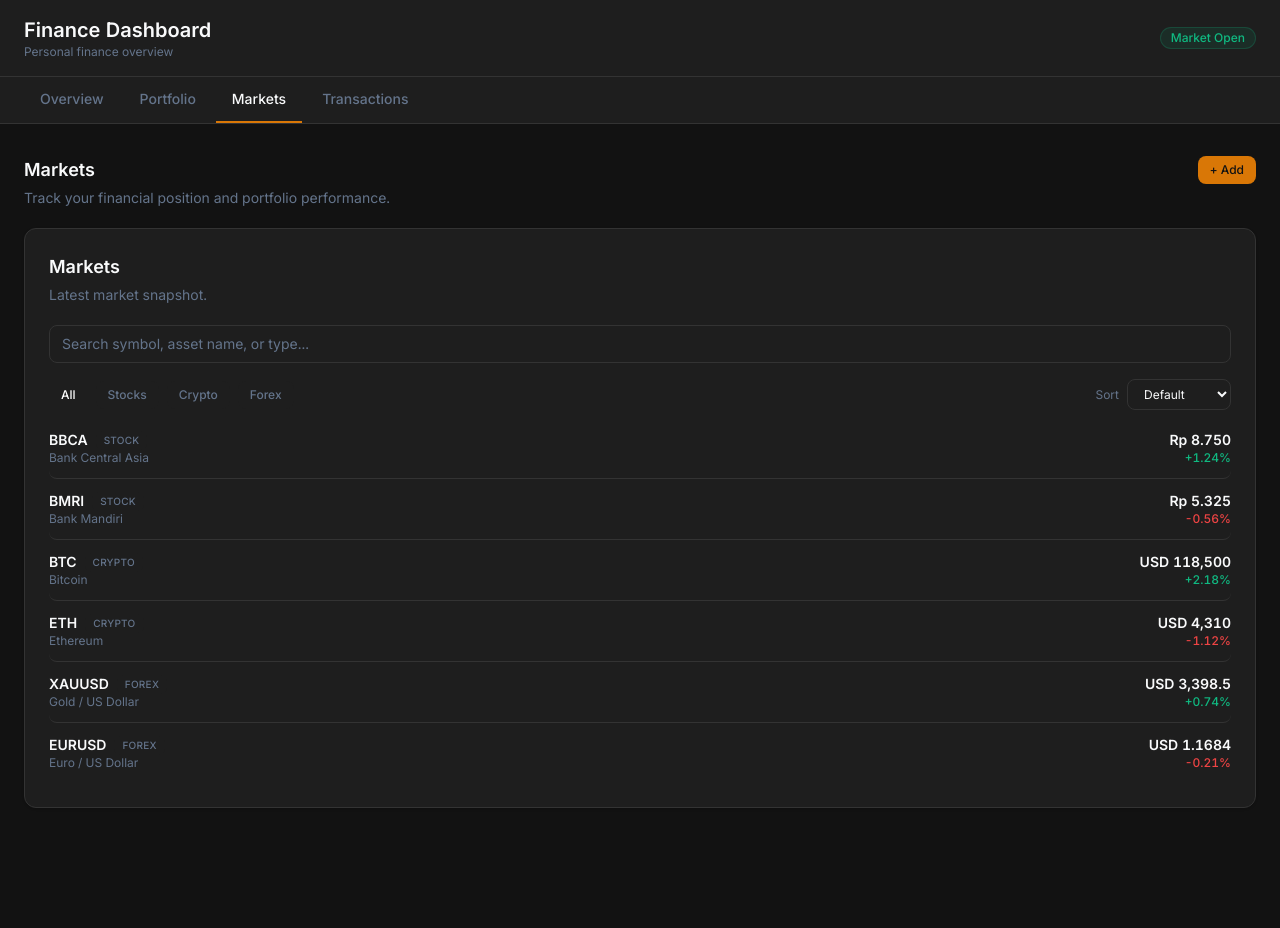
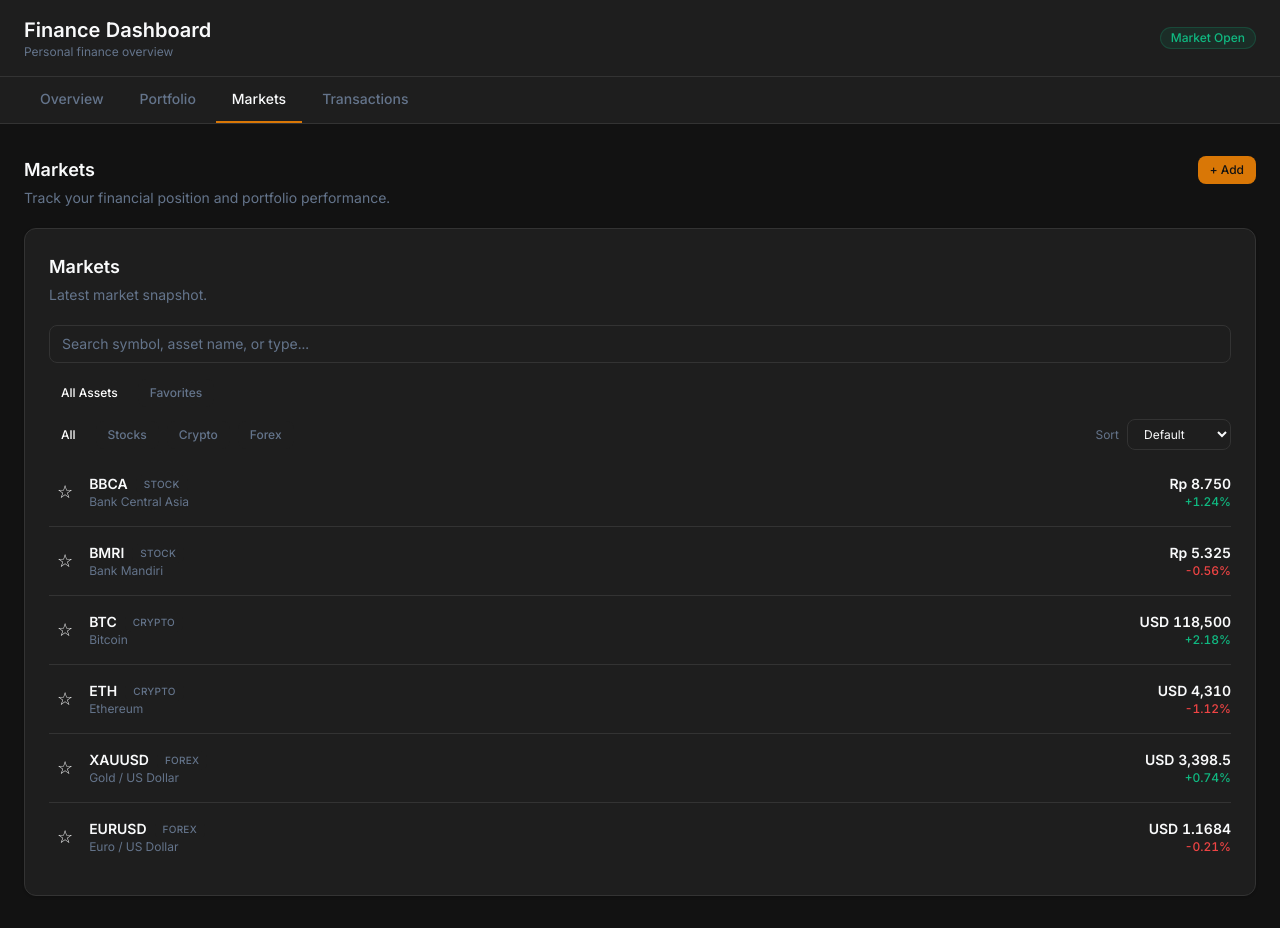
Before and after one commit to RAZKdev/Finance-Dashboard, a React (Vite) app: page / in a window 1280 px wide. Both pictures are taken after a click on the button "Markets". Before the commit the page ends 840 px from the top, so only its background shows below. Built offline with nearby package versions, Linux system fonts and the light colour scheme.

Commit message:
feat: add market favorites

```diff
--- a/src/components/markets/MarketList.tsx
+++ b/src/components/markets/MarketList.tsx
@@ -12,6 +12,10 @@
   | 'price-desc'
   | 'change-asc'
   | 'change-desc';
+
+type MarketView = 'all' | 'favorites';
+
+const FAVORITES_STORAGE_KEY = 'finance-dashboard-market-favorites-v1';
 
 const formatPrice = (asset: MarketAsset) => {
   if (asset.currency === 'IDR') {
@@ -120,9 +124,44 @@
 }) => {
   const [filter, setFilter] = React.useState<MarketFilter>('all');
   const [sort, setSort] = React.useState<MarketSort>('default');
+  const [view, setView] = React.useState<MarketView>('all');
   const [searchQuery, setSearchQuery] = React.useState('');
   const [selectedAsset, setSelectedAsset] =
     React.useState<MarketAsset | null>(null);
+
+  const [favoriteIds, setFavoriteIds] = React.useState<string[]>(() => {
+    try {
+      const stored = localStorage.getItem(
+        FAVORITES_STORAGE_KEY
+      );
+
+      if (!stored) {
+        return [];
+      }
+
+      const parsed: unknown = JSON.parse(stored);
+
+      return Array.isArray(parsed)
+        ? parsed.filter(
+            (item): item is string =>
+              typeof item === 'string'
+          )
+        : [];
+    } catch {
+      return [];
+    }
+  });
+
+  React.useEffect(() => {
+    try {
+      localStorage.setItem(
+        FAVORITES_STORAGE_KEY,
+        JSON.stringify(favoriteIds)
+      );
+    } catch {
+      // Keep the watchlist usable if localStorage is unavailable.
+    }
+  }, [favoriteIds]);
 
   const normalizedSearchQuery = searchQuery.trim().toLowerCase();
 
@@ -139,10 +178,17 @@
           )
         );
 
+  const viewedAssets =
+    view === 'favorites'
+      ? searchedAssets.filter((asset) =>
+          favoriteIds.includes(asset.id)
+        )
+      : searchedAssets;
+
   const filteredAssets =
     filter === 'all'
-      ? searchedAssets
-      : searchedAssets.filter((asset) => asset.type === filter);
+      ? viewedAssets
+      : viewedAssets.filter((asset) => asset.type === filter);
 
   const sortedAssets = [...filteredAssets].sort((a, b) => {
     switch (sort) {
@@ -165,6 +211,11 @@
     { value: 'stock', label: 'Stocks' },
     { value: 'crypto', label: 'Crypto' },
     { value: 'forex', label: 'Forex' },
+  ];
+
+  const views: Array<{ value: MarketView; label: string }> = [
+    { value: 'all', label: 'All Assets' },
+    { value: 'favorites', label: 'Favorites' },
   ];
 
   const sorts: Array<{ value: MarketSort; label: string }> = [
@@ -212,6 +263,33 @@
         />
       </div>
 
+      <div className="flex flex-col gap-3">
+        <div
+          className="flex flex-wrap gap-2"
+          role="group"
+          aria-label="Market views"
+        >
+          {views.map((item) => {
+            const isActive = view === item.value;
+
+            return (
+              <button
+                key={item.value}
+                type="button"
+                onClick={() => setView(item.value)}
+                className={`rounded-lg px-3 py-1.5 text-xs font-medium transition-colors ${
+                  isActive
+                    ? 'bg-primary text-white'
+                    : 'bg-surface text-text-muted hover:text-text-primary'
+                }`}
+                aria-pressed={isActive}
+              >
+                {item.label}
+              </button>
+            );
+          })}
+        </div>
+
         <div className="flex flex-col gap-3 sm:flex-row sm:items-center sm:justify-between">
           <div
             className="flex flex-wrap gap-2"
@@ -256,10 +334,13 @@
           </select>
           </label>
         </div>
+      </div>
 
       {sortedAssets.length === 0 ? (
         <div className="py-6 text-center text-sm text-text-muted">
-          {normalizedSearchQuery
+          {view === 'favorites'
+            ? 'No favorite markets match your current search/filter.'
+            : normalizedSearchQuery
               ? 'No markets match your search.'
               : 'No assets found for this filter.'}
         </div>
@@ -268,12 +349,39 @@
           {sortedAssets.map((asset) => {
             const isPositive = asset.changePercent >= 0;
 
+            const isFavorite = favoriteIds.includes(asset.id);
+
+            const toggleFavorite = () => {
+              setFavoriteIds((current) =>
+                current.includes(asset.id)
+                  ? current.filter((id) => id !== asset.id)
+                  : [...current, asset.id]
+              );
+            };
+
             return (
+              <div
+                key={asset.id}
+                className="flex items-center gap-2 border-b border-border pb-3 pt-1 last:border-0"
+              >
                 <button
-                key={asset.id}
+                  type="button"
+                  onClick={toggleFavorite}
+                  className="shrink-0 rounded-lg px-2 py-2 text-lg transition-colors hover:bg-surface focus:outline-none focus:ring-2 focus:ring-primary/40"
+                  aria-pressed={isFavorite}
+                  aria-label={
+                    isFavorite
+                      ? `Remove ${asset.symbol} from favorites`
+                      : `Add ${asset.symbol} to favorites`
+                  }
+                >
+                  {isFavorite ? '★' : '☆'}
+                </button>
+
+                <button
                   type="button"
                   onClick={() => setSelectedAsset(asset)}
-                className="flex w-full items-center justify-between gap-4 rounded-lg border-b border-border pb-3 pt-1 text-left transition-colors hover:bg-surface/60 focus:outline-none focus:ring-2 focus:ring-primary/40 last:border-0"
+                  className="flex min-w-0 flex-1 items-center justify-between gap-4 text-left transition-colors hover:bg-surface/60 focus:outline-none focus:ring-2 focus:ring-primary/40"
                   aria-label={`View details for ${asset.symbol}`}
                 >
                 <div className="min-w-0">
@@ -309,6 +417,7 @@
                   </p>
                 </div>
                 </button>
+              </div>
             );
           })}
         </div>
```
Lines whose indentation alone changed are shown as unchanged.
